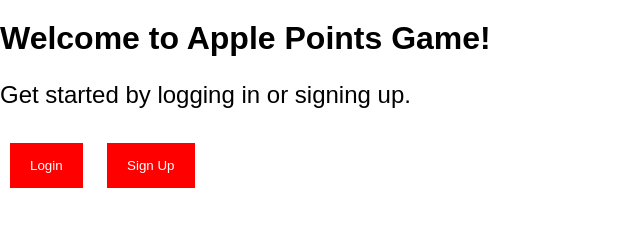
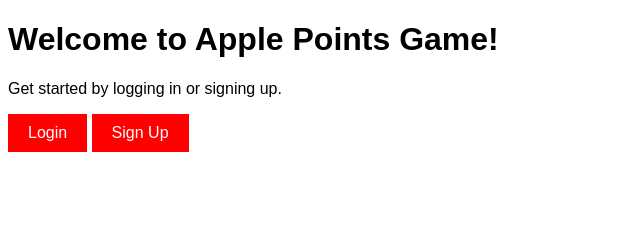
Before and after one commit to scriptbatch/saidwagagagseeech, a plain HTML site: page index.html in a window 1280 px wide. Shown: the whole page, without its empty margins (0-640 px from the left). Drawn offline with Linux system fonts and the light colour scheme; files that its build step writes are made by us from their sources.

Commit message:
Update styles.css

```diff
--- a/styles.css
+++ b/styles.css
@@ -1,38 +1,22 @@
-/* Basic styling for the pages */
 body {
     font-family: Arial, sans-serif;
-    margin: 0;
-    padding: 0;
-}
-
-h1 {
-    margin-top: 20px;
-    font-size: 2em;
-}
-
-input {
-    margin: 10px;
-    padding: 10px;
-    font-size: 1em;
 }
 
 button {
-    margin: 10px;
-    padding: 15px 20px;
     background-color: red;
     color: white;
+    padding: 10px 20px;
     border: none;
     cursor: pointer;
+    font-size: 16px;
 }
 
 button:hover {
     background-color: darkred;
 }
 
-p {
-    font-size: 1.5em;
+input {
+    padding: 10px;
+    margin: 10px;
+    font-size: 16px;
 }
-
-#points {
-    font-weight: bold;
-}
```
